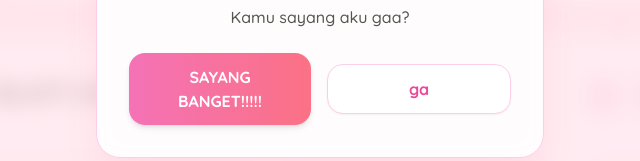
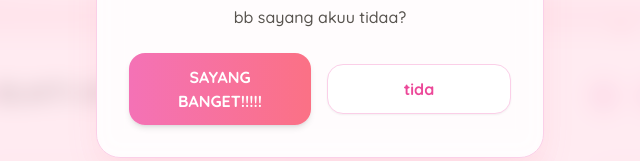
Before and after one commit to sachioputrapp/For-my-gf, a plain HTML site: page index.html in a window 1280 px wide. Shown: the part 395-556 px from the top of the page, 320-960 px from the left. Drawn offline with nearby package versions, Linux system fonts and the light colour scheme.

Commit message:
Update popup text and button labels in index.html

```diff
--- a/index.html
+++ b/index.html
@@ -173,7 +173,7 @@
 
             <h3 class="font-serif text-2xl font-bold text-stone-800 mb-2">Hai Angel Eihan Ayal 🤍</h3>
             <p id="popup-text" class="text-stone-600 text-sm md:text-base mb-6 font-medium">
-                Kamu sayang aku gaa?
+                bb sayang akuu tidaa?
             </p>
 
             <div id="popup-buttons" class="flex items-center justify-center gap-4">
@@ -181,7 +181,7 @@
                     SAYANG BANGET!!!!!
                 </button>
                 <button id="btn-no" onmouseover="moveNoButton()" onclick="handleNo()" class="flex-1 bg-white hover:bg-pink-50 text-pink-500 border border-pink-200 font-bold py-3 px-6 rounded-2xl shadow-sm transition-all">
-                    ga
+                    tida
                 </button>
             </div>
         </div>
```
